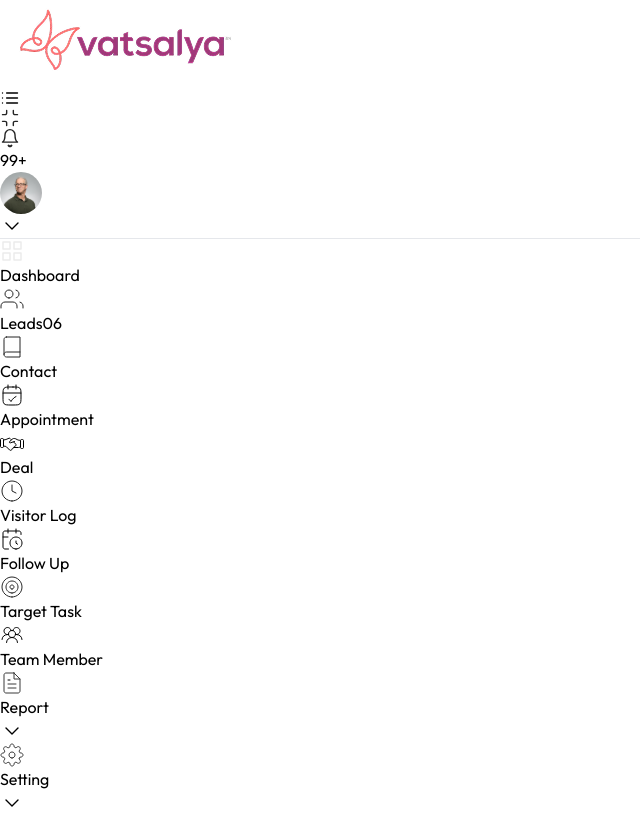
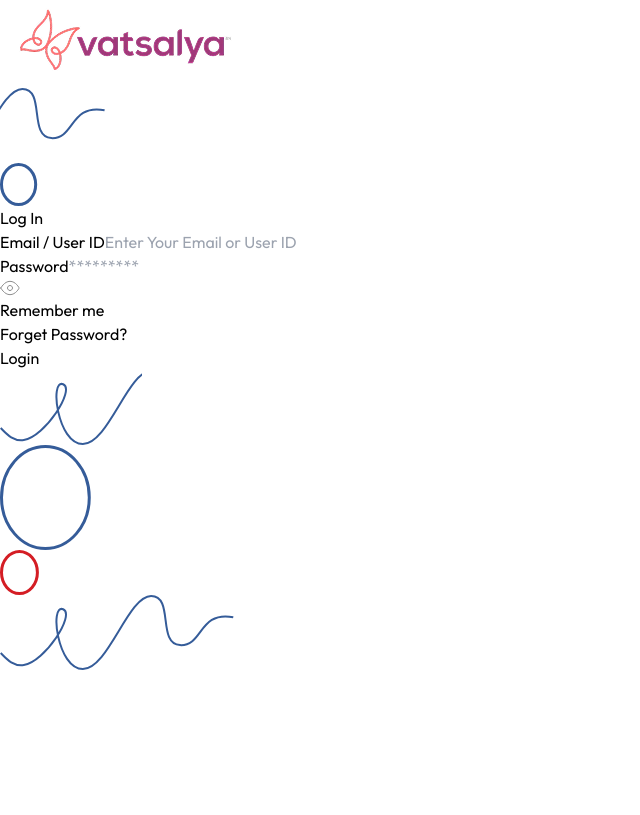
Before and after one commit to Groot-001/Current_Project, a React (Vite) app: page / in a window 1280 px wide. Shown: the whole page, without its empty margins (0-640 px from the left). Built offline with nearby package versions, Linux system fonts and the light colour scheme.

Commit message:
Refactor sidebar

```diff
--- a/package.json
+++ b/package.json
@@ -12,6 +12,7 @@
   "dependencies": {
     "react": "^19.2.0",
     "react-dom": "^19.2.0",
+    "react-router-dom": "^7.13.0",
     "recharts": "^3.7.0"
   },
   "devDependencies": {
--- a/src/App.tsx
+++ b/src/App.tsx
@@ -1,13 +1,8 @@
-import Dashboard from "./pages/Dashboard";
-// import Login from "./pages/Login";
+import { RouterProvider } from "react-router-dom";
+import { router } from "./routes/routes";
 
 function App() {
-  return (
-    <>
-      {/* <Login /> */}
-      <Dashboard />
-    </>
-  );
+  return <RouterProvider router={router} />;
 }
 
 export default App;
--- a/src/components/dashboard/Header.tsx
+++ b/src/components/dashboard/Header.tsx
@@ -8,7 +8,7 @@ import down from "../../assets/chevron-down.svg";
 const Header = () => {
   return (
     <>
-      <div className="flex justify-between px-10 pt-5 pb-[10px]">
+      <div className="flex justify-between px-10 pt-5 pb-[10px] border-b-[0.6px] border-[#EBEBEB] bg-[#FFFFFF] ">
         <div className="flex items-center gap-8">
           <img src={logo} alt="Logo Image" className="w-[169px] h-[66px]" />
           <img src={hamburger} alt="hamburger icon" className="w-6 h-6" />
--- a/src/components/dashboard/Sidebar.tsx
+++ b/src/components/dashboard/Sidebar.tsx
@@ -11,108 +11,62 @@ import report from "../../assets/file-text.svg";
 import setting from "../../assets/settings.svg";
 import down from "../../assets/chevron-down.svg";
 
+const sidebarItems = [
+  {
+    name: "Dashboard",
+    path: "/dashboard",
+  },
+  {
+    name: "Leads",
+    path: "/leads",
+  },
+  {
+    name: "Contact",
+    path: "/contact",
+  },
+  {
+    name: "Appointment",
+    path: "/appointment",
+  },
+  {
+    name: "Deal",
+    path: "/deal",
+  },
+  {
+    name: "Visitor Log",
+    path: "/visitorlog",
+  },
+  {
+    name: "Follow Up",
+    path: "/followup",
+  },
+  {
+    name: "Target Task",
+    path: "/targettask",
+  },
+  {
+    name: "Team Member",
+    path: "/teammember",
+  },
+  {
+    name: "Report",
+    path: "/report",
+  },
+  {
+    name: "Setting",
+    path: "/setting",
+  },
+];
+
 const Sidebar = () => {
   return (
     <>
-      {/* Main Container */}
-      <div className="py-1 flex flex-col gap-2">
-        {/* Containers */}
-        <div className="flex gap-2 h-9">
-          <div className="bg-[#A03879] w-1 rounded-3xl"></div>
-          <div className="bg-[#A03879] w-48 flex items-center rounded-md py-2 gap-2">
-            <img src={grid} alt="grid icon" className="w-5 m-1" />
-            <span className="text-[#EBEBEB] text-sm">Dashboard</span>
-          </div>
-        </div>
+      <div className="flex flex-col border-r-[0.6px] border-[#EBEBEB] bg-[#FFFFFF] py-4 gap-3">
+        {sidebarItems.map((item, ind) => {
+          return <div>
 
-        <div className="flex gap-2 h-9">
-          <div className="w-1 rounded-3xl"></div>
-          <div className="w-48 flex items-center rounded-md py-2 gap-2">
-            <img src={users} alt="User Icon" className="w-5 m-1" />
-            <span className="text-sm">Leads</span>
-            <span className="bg-[#FFBDB6] text-[#A03879] text-xs text-center rounded-3xl w-6">
-              06
-            </span>
-          </div>
-        </div>
-
-        <div className="flex gap-2 h-9">
-          <div className="w-1 rounded-3xl"></div>
-          <div className="w-48 flex items-center rounded-md py-2 gap-2">
-            <img src={book} alt="Book" className="w-5 m-1" />
-            <span className="text-sm">Contact</span>
-          </div>
-        </div>
-
-        <div className="flex gap-2 h-9">
-          <div className="w-1 rounded-3xl"></div>
-          <div className="w-48 flex items-center rounded-md py-2 gap-2">
-            <img src={appointment} alt="Appointment Icon" className="w-5 m-1" />
-            <span className="text-sm">Appointment</span>
-          </div>
-        </div>
-
-        <div className="flex gap-2 h-9">
-          <div className="w-1 rounded-3xl"></div>
-          <div className="w-48 flex items-center rounded-md py-2 gap-2">
-            <img src={deal} alt="Deal Icon" className="w-5 m-1" />
-            <span className="text-sm">Deal</span>
-          </div>
-        </div>
-
-        <div className="flex gap-2 h-9">
-          <div className="w-1 rounded-3xl"></div>
-          <div className="w-48 flex items-center rounded-md py-2 gap-2">
-            <img src={clock} alt="Clock Icon" className="w-5 m-1" />
-            <span className="text-sm">Visitor Log</span>
-          </div>
-        </div>
-
-        <div className="flex gap-2 h-9">
-          <div className="w-1 rounded-3xl"></div>
-          <div className="w-48 flex items-center rounded-md py-2 gap-2">
-            <img
-              src={calender_clock}
-              alt="Calendar Clock Icon"
-              className="w-5 m-1"
-            />
-            <span className="text-sm">Follow Up</span>
-          </div>
-        </div>
-
-        <div className="flex gap-2 h-9">
-          <div className="w-1 rounded-3xl"></div>
-          <div className="w-48 flex items-center rounded-md py-2 gap-2">
-            <img src={target} alt="Target Icon" className="w-5 m-1" />
-            <span className="text-sm">Target Task</span>
-          </div>
-        </div>
-
-        <div className="flex gap-2 h-9">
-          <div className="w-1 rounded-3xl"></div>
-          <div className="w-48 flex items-center rounded-md py-2 gap-2">
-            <img src={user_group} alt="User Group icon" className="w-5 m-1" />
-            <span className="text-sm">Team Member</span>
-          </div>
-        </div>
-
-        <div className="flex gap-2 h-9">
-          <div className="w-1 rounded-3xl"></div>
-          <div className="w-48 flex items-center rounded-md py-2 gap-2">
-            <img src={report} alt="Report icon" className="w-5 m-1" />
-            <span className="text-sm">Report</span>
-            <img src={down} alt="chevron down" className="-rotate-90 ml-24" />
-          </div>
-        </div>
-
-        <div className="flex gap-2 h-9">
-          <div className="w-1 rounded-3xl"></div>
-          <div className="w-48 flex items-center rounded-md py-2 gap-2">
-            <img src={setting} alt="Setting icon" className="w-5 m-1" />
-            <span className="text-sm">Setting</span>
-            <img src={down} alt="Down Icon" className="-rotate-90 ml-24" />
-          </div>
-        </div>
+          </div>;
+        })}
       </div>
     </>
   );
--- a/src/pages/Dashboard.tsx
+++ b/src/pages/Dashboard.tsx
@@ -11,7 +11,6 @@ const Dashboard = () => {
     <>
       <div className="bg-slate-100 min-h-screen w-full flex flex-col">
         <Header />
-        <hr />
 
         <div className="flex flex-1">
           <Sidebar />
--- /dev/null
+++ b/src/routes/routes.tsx
@@ -0,0 +1,14 @@
+import { createBrowserRouter } from "react-router-dom";
+import Login from "../pages/Login";
+import Dashboard from "../pages/Dashboard";
+
+export const router = createBrowserRouter([
+  {
+    path: "/",
+    element: <Login />,
+  },
+  {
+    path: "/dashboard",
+    element: <Dashboard />,
+  },
+]);
```
Also changed, not shown: 1 other file (tests, documents, lock files or other folders).
